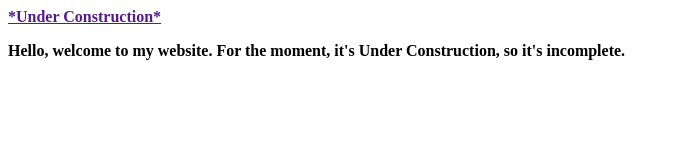
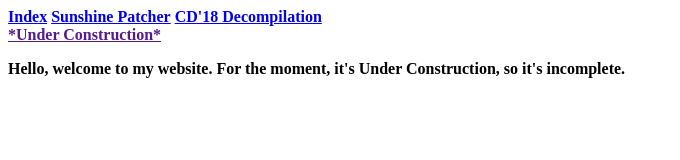
Before and after one commit to IncuboS2/incubos2.github.io, a plain HTML site: page index.html in a window 1280 px wide. Shown: the whole page, without its empty margins (0-680 px from the left). Drawn offline with Linux system fonts and the light colour scheme.

Commit message:
Updated "index.html".
Beginning to improve the website.

```diff
--- a/index.html
+++ b/index.html
@@ -5,7 +5,9 @@
   </head>
 
   <header class="sitenav">
-  <a class="cornerlogo" href="./index.html"></div>
+    <a class="naventry" href="./index.html"><b>Index</b></a>
+    <a class="naventry" href="./spatch.html"><b>Sunshine Patcher</b></a>
+    <a class="naventry" href="./cd18decomp.html"><b>CD'18 Decompilation</b></a>
 
   <nav class="navbar">
     <a class="naventry" href=""><b>*Under Construction*</b></a>
```
